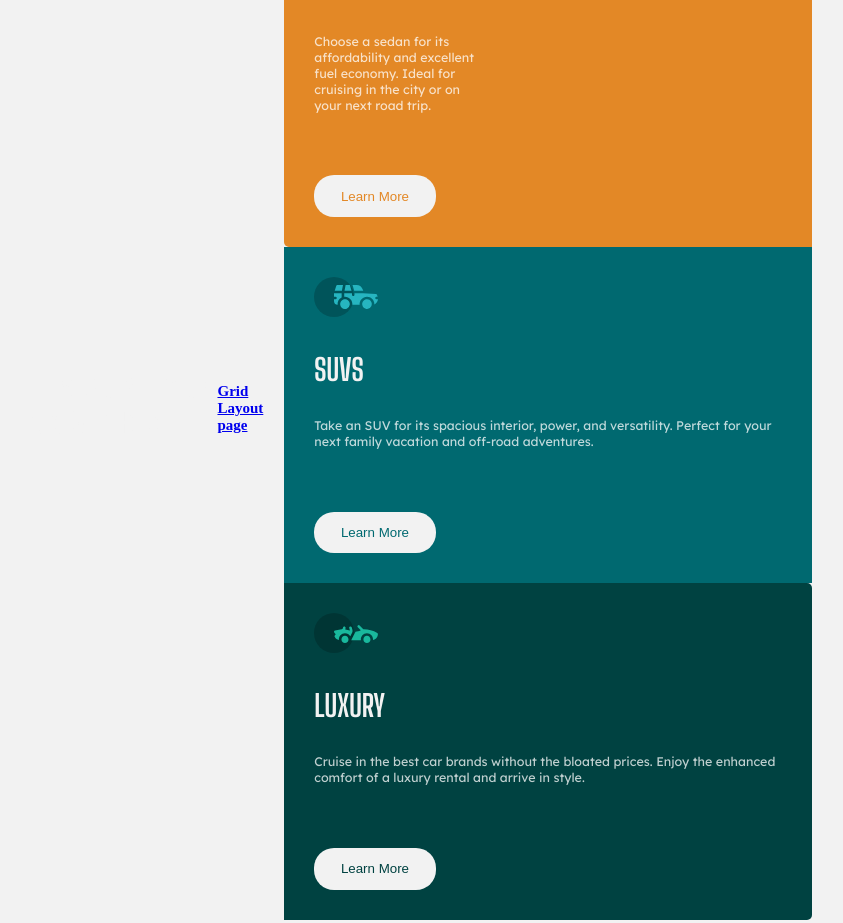
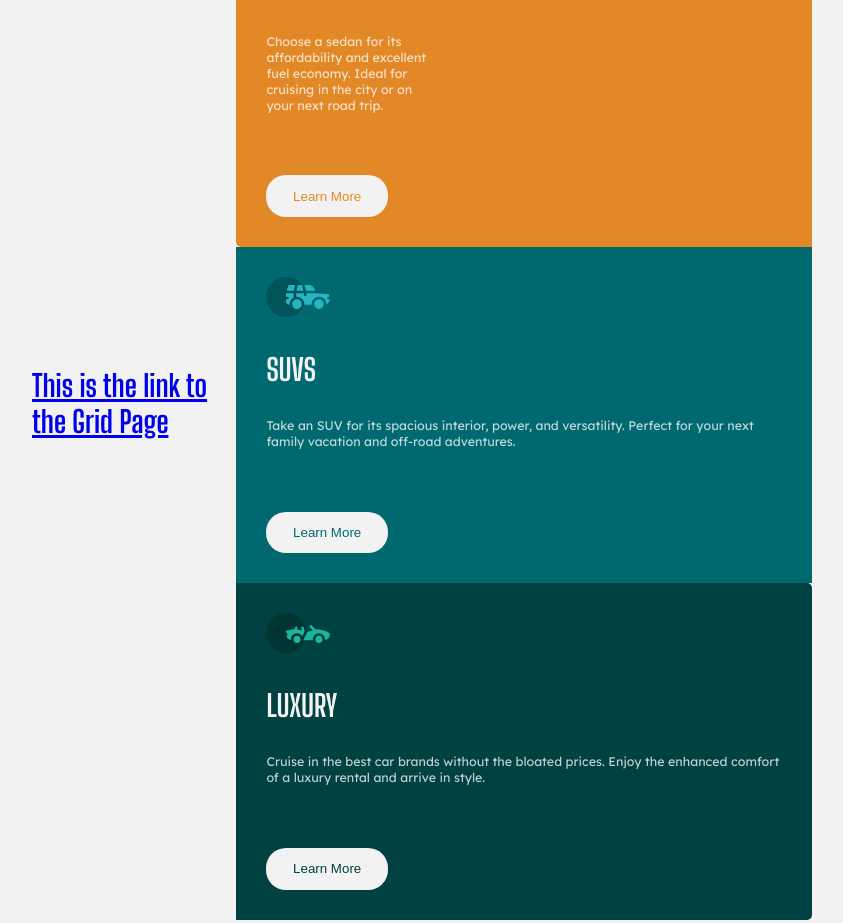
Before and after one commit to jerrymax/Olujerry, a plain HTML site: page index.html in a window 1280 px wide. Shown: the top 923 px of the page, without its empty margins (336-1179 px from the left). Drawn offline with Linux system fonts and the light colour scheme.

Commit message:
Update index.html

```diff
--- a/index.html
+++ b/index.html
@@ -11,8 +11,8 @@
 <body>
 
     <main>
-        <h1 class="grid-page">This is the link to the Grid Page </h1>
-            <a href="https://jerrymax.github.io/Grid-Layout/"><strong>Grid Layout page<strong></a>
+
+            <h1 class="grid-page"> <a href="https://jerrymax.github.io/Grid-Layout/"><strong>This is the link to the Grid Page<strong></a></h1>
 
         <div class="first-item">
             <img src="./images/icon-sedans.svg" alt="sedan_icon">
```
